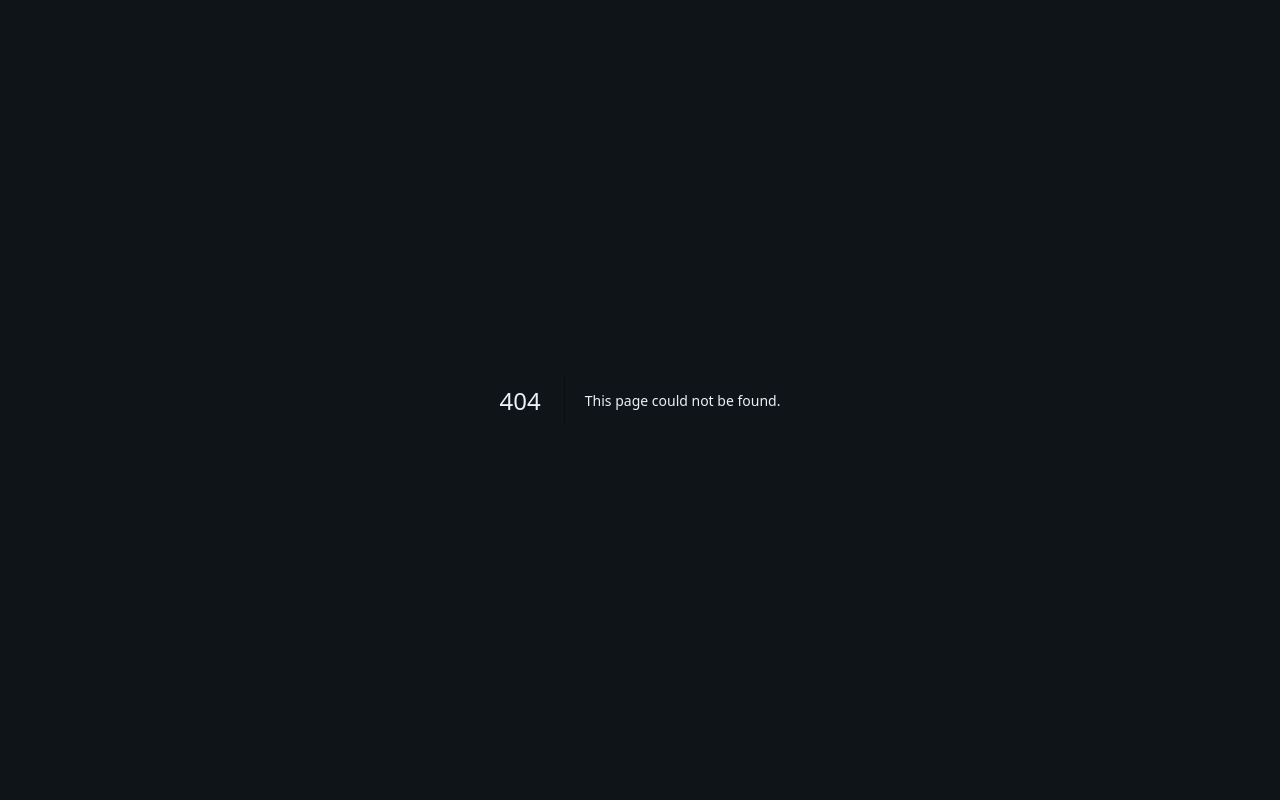
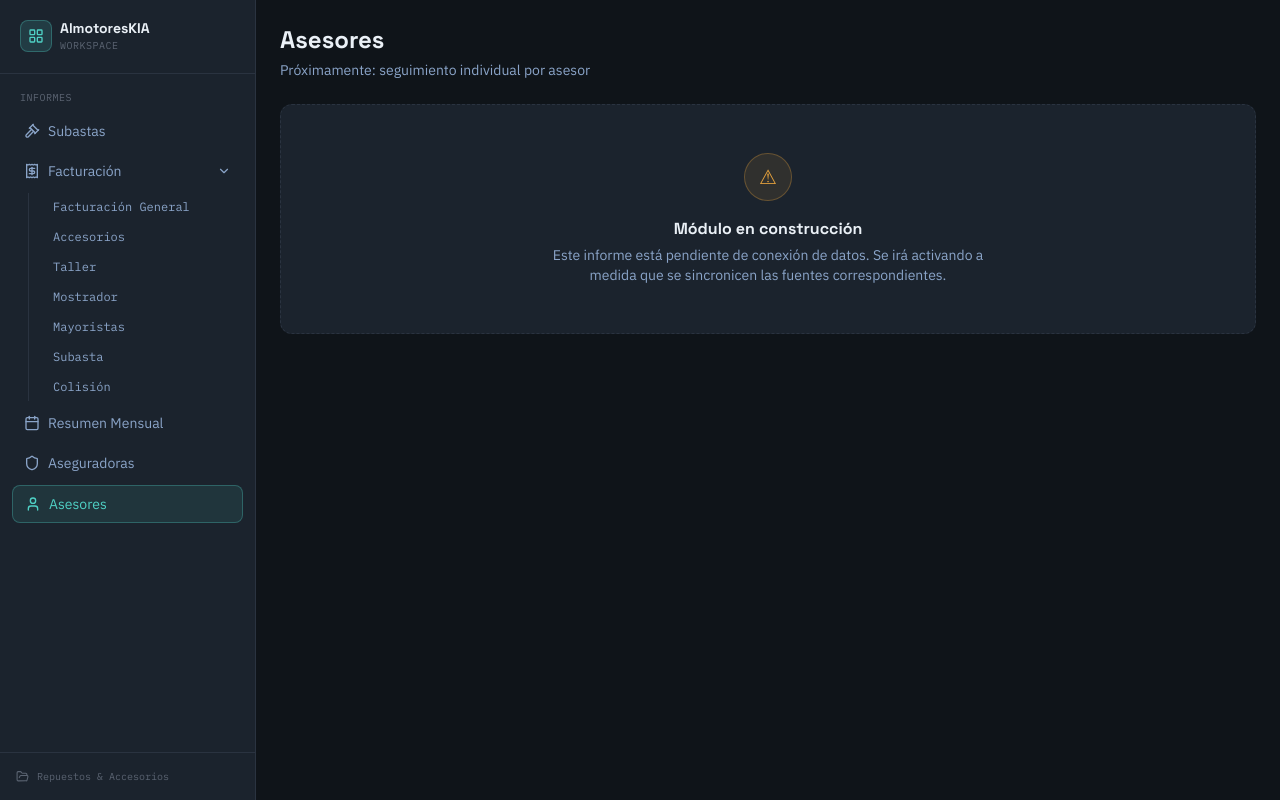
Before and after one commit to ungidixson-dotcom/almotores-repuestos-dashboard, a Next.js app: page /dashboard/asesores in a window 1280 px wide. Before the commit this address had no page. Built offline with nearby package versions, Linux system fonts and the light colour scheme.

Commit message:
Create page.tsx

```diff
--- /dev/null
+++ b/app/dashboard/asesores/page.tsx
@@ -0,0 +1,10 @@
+import { EnConstruccion } from '@/components/dashboard-ui'
+
+export default function Page() {
+  return (
+    <EnConstruccion
+      titulo="Asesores"
+      detalle="Próximamente: seguimiento individual por asesor"
+    />
+  )
+}
```
